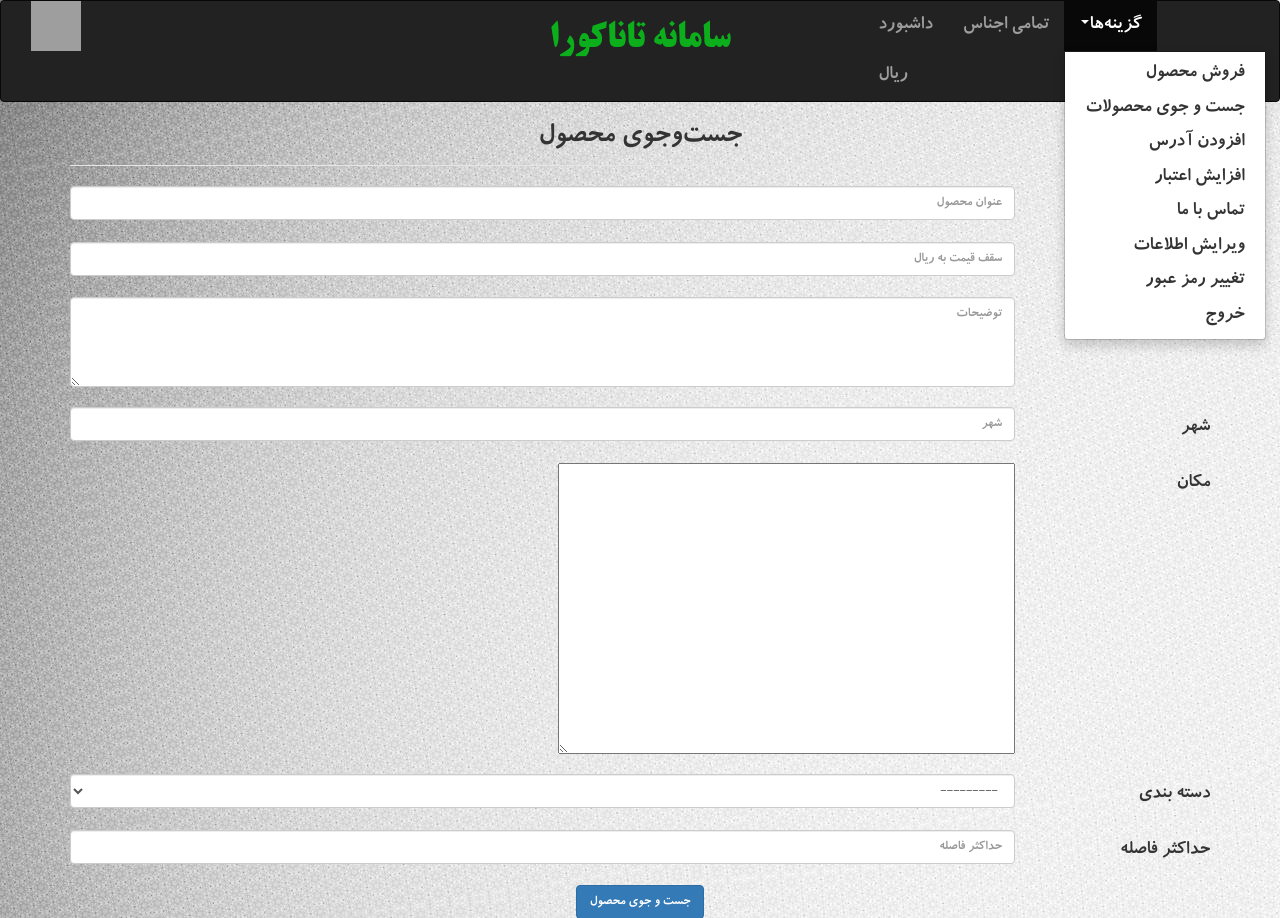
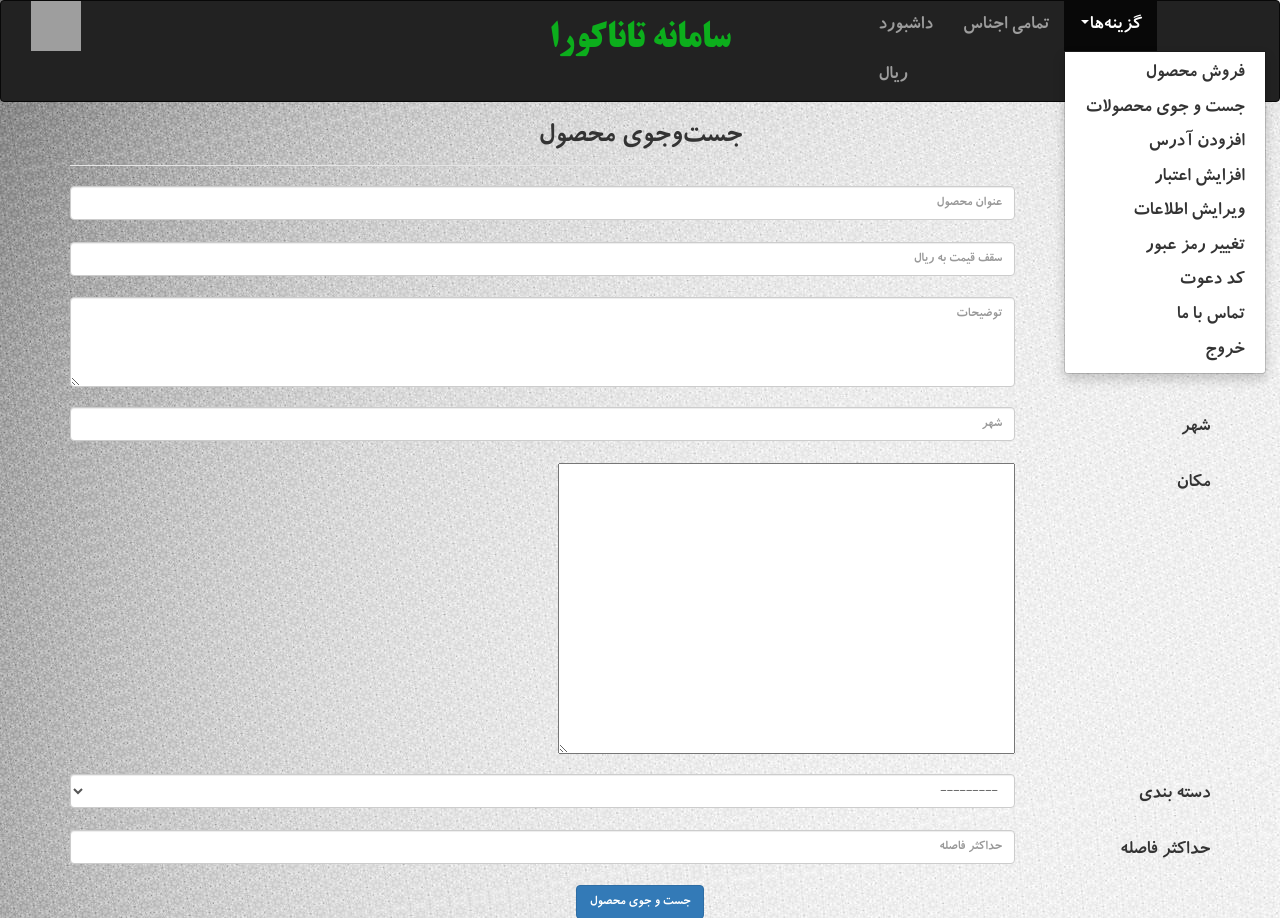
Before and after one commit to sadrasafa/Shopping, a Django app: page /shopping/search_product in a window 1280 px wide, after a click on "گزینه‌ها". Shown: the top 918 px of the page. Run offline with Django 3.2, Linux system fonts and the light colour scheme; some libraries are stand-ins or nearby versions; some web fonts are replaced; grey boxes are pictures that could not be loaded.

Commit message:
add referral code to menu

```diff
--- a/base/templates/base/user_base.html
+++ b/base/templates/base/user_base.html
@@ -17,9 +17,10 @@
                 <li><a href="/shopping/search_product">جست و جوی محصولات</a></li>
                 <li><a href="/shopping/add_location">افزودن آدرس</a></li>
                 <li><a href="/shopping/increase_credit">افزایش اعتبار</a></li>
-                <li><a href="#">تماس با ما</a></li>
                 <li><a href="/shopping/edit_profile">ویرایش اطلاعات</a></li>
                 <li><a href="/shopping/change_password">تغییر رمز عبور</a></li>
+                <li><a href="/shopping/referral">کد دعوت</a></li>
+                <li><a href="#">تماس با ما</a></li>
                 <li><a href="/shopping/signout">خروج</a></li>
             </ul>
         </li>
```
